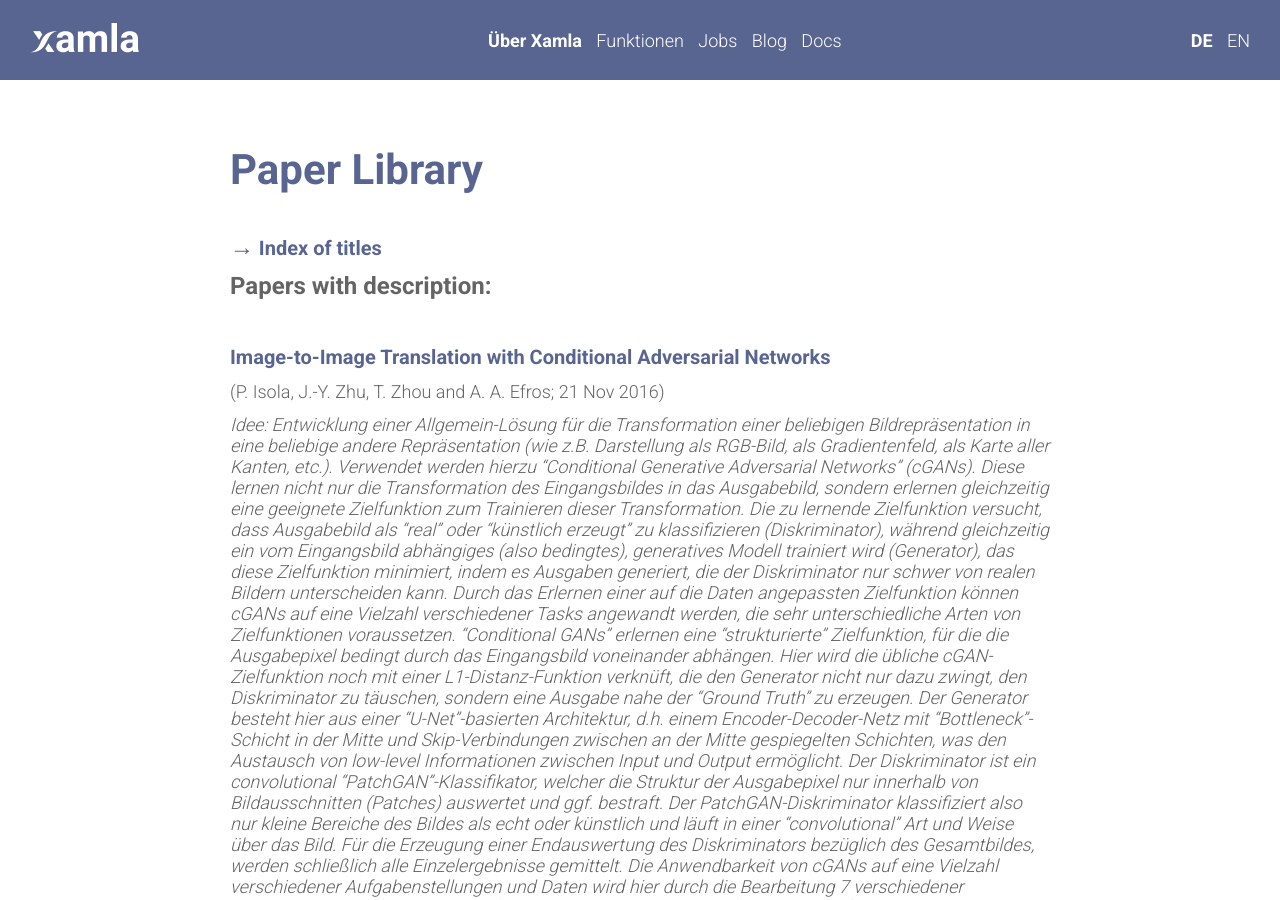
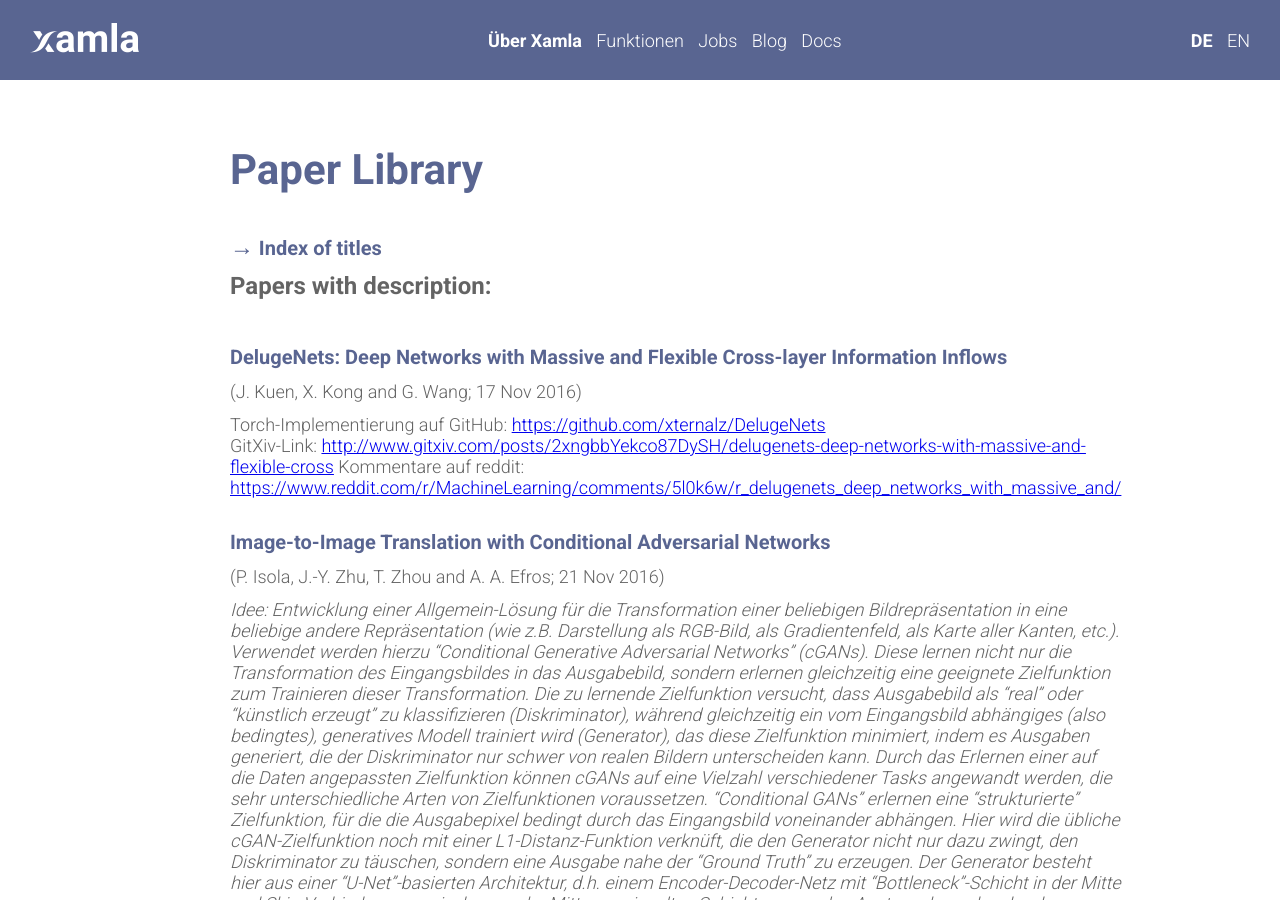
Before and after one commit to Xamla/xamla.github.io, a Jekyll site: the page built from paper-library.md, in a window 1280 px wide and 900 px high. Built offline with Jekyll 4.4.1, drawn with Linux system fonts in a browser that asks for light colours; formulas are drawn with MathJax 3; some of the changed text lies outside the part shown.

Commit message:
Update paper-library.md

```diff
--- a/paper-library.md
+++ b/paper-library.md
@@ -9,6 +9,15 @@ mathjax: true
 
 
 ## Papers with description:
+
+
+#### <a name="DelugeNets"></a>[DelugeNets: Deep Networks with Massive and Flexible Cross-layer Information Inflows](https://arxiv.org/abs/1611.05552)
+
+(J. Kuen, X. Kong and G. Wang; 17 Nov 2016)
+
+Torch-Implementierung auf GitHub: [https://github.com/xternalz/DelugeNets](https://github.com/xternalz/DelugeNets) <br />
+GitXiv-Link: [http://www.gitxiv.com/posts/2xngbbYekco87DySH/delugenets-deep-networks-with-massive-and-flexible-cross](http://www.gitxiv.com/posts/2xngbbYekco87DySH/delugenets-deep-networks-with-massive-and-flexible-cross)
+Kommentare auf reddit: [https://www.reddit.com/r/MachineLearning/comments/5l0k6w/r_delugenets_deep_networks_with_massive_and/](https://www.reddit.com/r/MachineLearning/comments/5l0k6w/r_delugenets_deep_networks_with_massive_and/)
 
 
 #### <a name="pix2pix"></a>[Image-to-Image Translation with Conditional Adversarial Networks](https://arxiv.org/abs/1611.07004v1)
@@ -554,6 +563,7 @@ Winner of the MICCAI 2013 Grand Challenge on Mitosis Detection
 [Deep multi-scale video prediction beyond mean square error](#Multi-scale video prediction) <br />
 [Deep Residual Learning for Image Recognition](#Deep Residual Learning for Image Recognition) <br />
 [Deep Sparse Rectifier Neural Networks](#Deep Sparse Rectifier Neural Networks) <br />
+[DelugeNets: Deep Networks with Massive and Flexible Cross-layer Information Inflows](#DelugeNets) <br />
 [Detection and Fine 3D Pose Estimation of Texture-less Objects in RGB-D Images](#Detection and 3D Pose Estimation) <br />
 [Exploring Person Context and Local Scene Context for Object Detection](#Context for ObjDet) <br />
 [FaceNet: A Unified Embedding for Face Recognition and Clustering](#FaceNet) <br />
```
